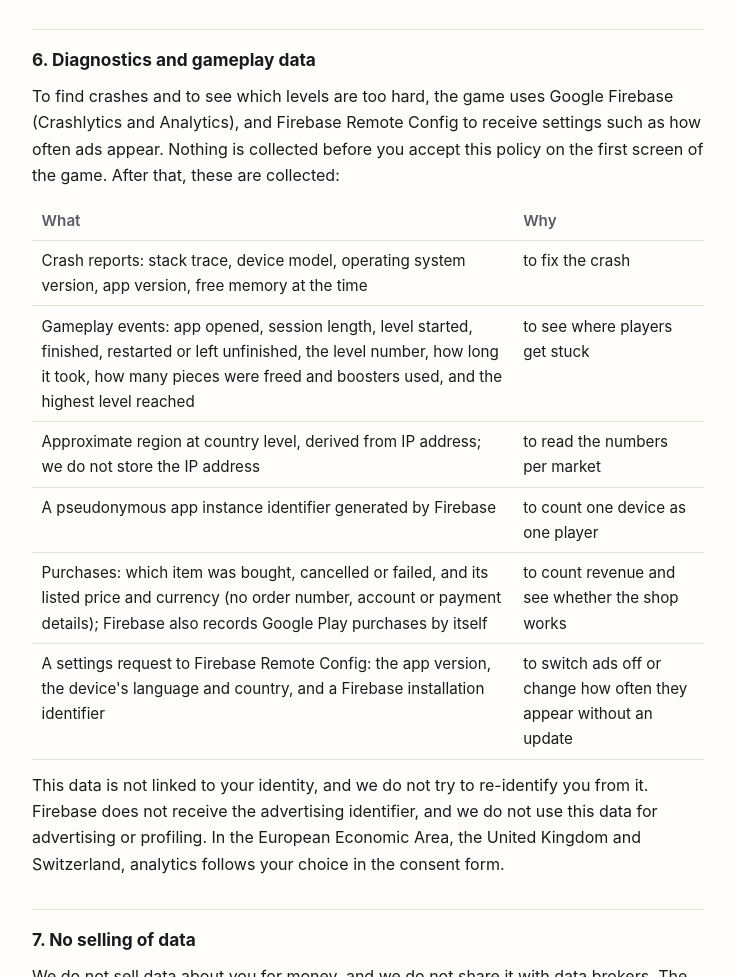
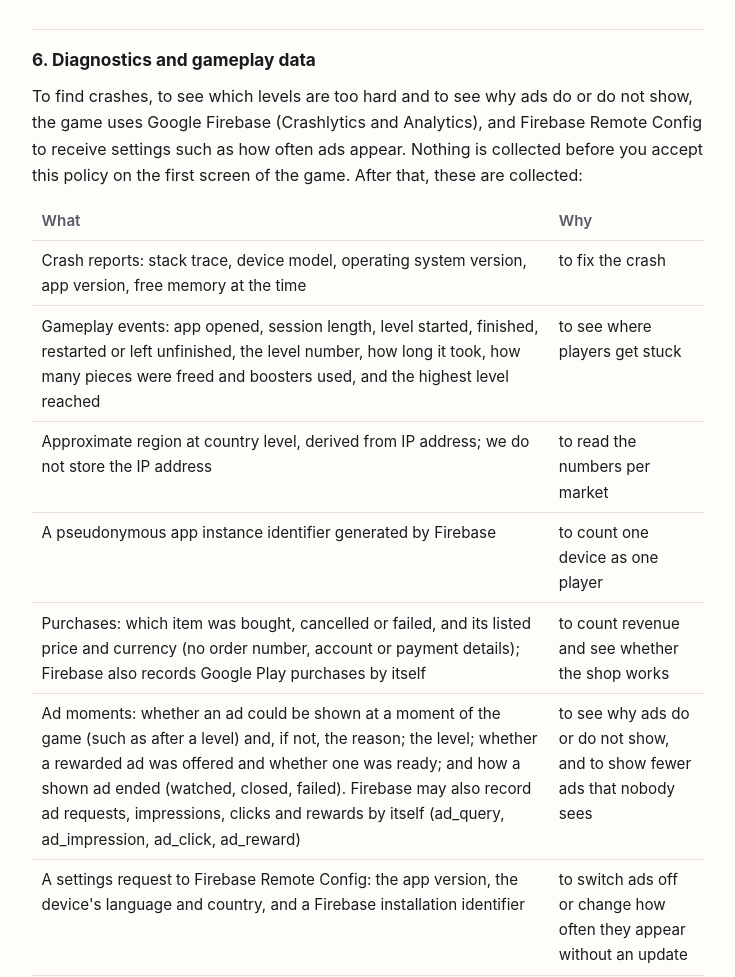
Before and after one commit to crazygamesdeveloper/legal, a plain HTML site: page privacy.html in a window 1280 px wide. Shown: the part 1823-2800 px from the top of the page, without its empty margins (272-1007 px from the left). Drawn offline with Linux system fonts and the light colour scheme.

Commit message:
Update privacy policy with dynamic date and ad data

```diff
--- a/privacy.html
+++ b/privacy.html
@@ -29,7 +29,7 @@
 <body>
 <main>
 <h1>Privacy Policy</h1>
-<p class="meta">Jewelry Untangle &middot; Crazy Games Developer &middot; Last updated: 25 October 2026</p>
+<p class="meta">Jewelry Untangle &middot; Crazy Games Developer &middot; Last updated: SET_DATE_ON_PUBLISH</p>
 
 <p class="lead"><strong>In short:</strong> the game has no account. It shows ads through Google AdMob, it sells a few optional items through Google Play (Remove Ads and ring skins), and it sends
 crash reports and basic gameplay events so that we can fix crashes and see which levels are too hard. Payment is
@@ -82,8 +82,8 @@ that on your device so the items work offline. The game does not contact Google
 this policy on the first screen of the game.</p>
 
 <h2>6. Diagnostics and gameplay data</h2>
-<p>To find crashes and to see which levels are too hard, the game uses Google Firebase (Crashlytics and Analytics),
-and Firebase Remote Config to receive settings such as how often ads appear.
+<p>To find crashes, to see which levels are too hard and to see why ads do or do not show, the game uses Google
+Firebase (Crashlytics and Analytics), and Firebase Remote Config to receive settings such as how often ads appear.
 Nothing is collected before you accept this policy on the first screen of the game. After that, these are
 collected:</p>
 <table>
@@ -97,6 +97,11 @@ collected:</p>
   <tr><td>Purchases: which item was bought, cancelled or failed, and its listed price and currency (no order number,
       account or payment details); Firebase also records Google Play purchases by itself</td><td>to count revenue and
       see whether the shop works</td></tr>
+  <tr><td>Ad moments: whether an ad could be shown at a moment of the game (such as after a level) and, if not, the
+      reason; the level; whether a rewarded ad was offered and whether one was ready; and how a shown ad ended
+      (watched, closed, failed). Firebase may also record ad requests, impressions, clicks and rewards by itself
+      (ad_query, ad_impression, ad_click, ad_reward)</td><td>to see why ads do or do not show, and to show fewer
+      ads that nobody sees</td></tr>
   <tr><td>A settings request to Firebase Remote Config: the app version, the device's language and country, and a
       Firebase installation identifier</td><td>to switch ads off or change how often they appear without an
       update</td></tr>
```
